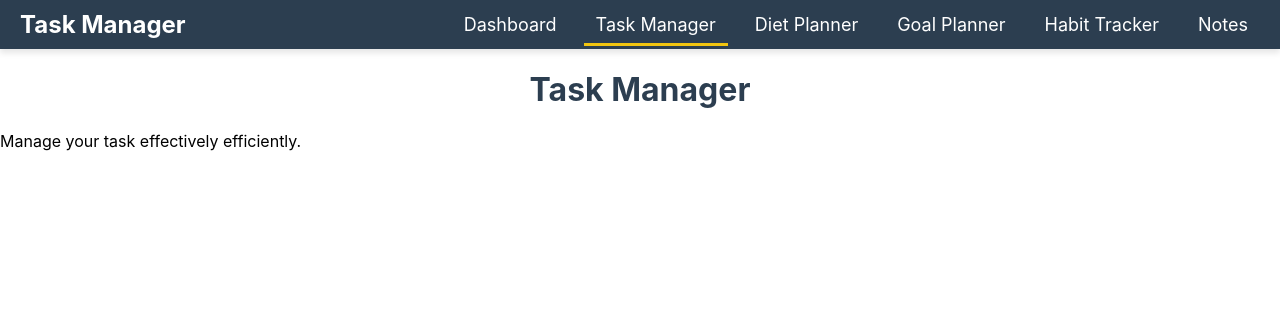
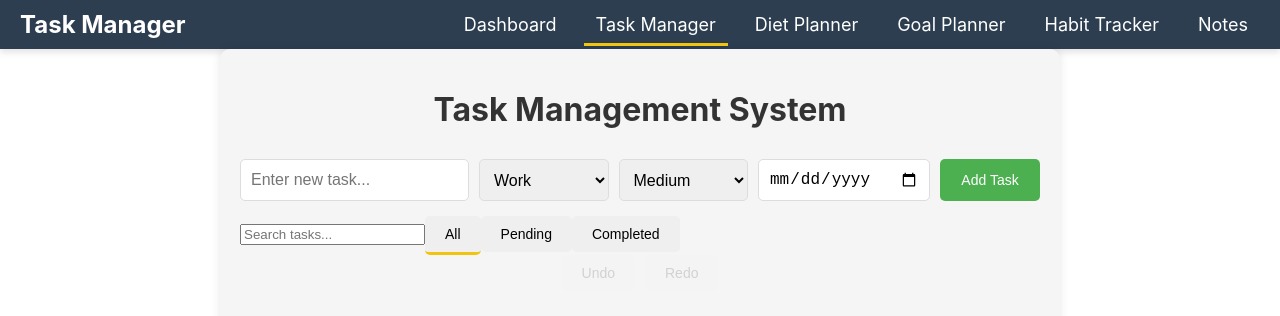
Before and after one commit to Abinaya-balu/Organizehub, a React (Create React App) app: page /taskmanager in a window 1280 px wide. Shown: the top 316 px of the page. Built offline with nearby package versions, Linux system fonts and the light colour scheme.

Commit message:
Add Task Manager Feature

```diff
--- a/src/components/TaskManager.js
+++ b/src/components/TaskManager.js
@@ -1,13 +1,137 @@
+import React, { useState, useContext } from "react";
+import { TaskContext } from "../context/TaskContext";
+import "./TaskManager.css";
 
-import React from 'react';
+const CATEGORIES = ["Work", "Personal", "Shopping", "Health", "Education", "Home", "Finance", "Other"];
 
-function TaskManager() {
+const TaskManager = () => {
+  const { tasks, setTasks } = useContext(TaskContext);
+  const [newTask, setNewTask] = useState("");
+  const [category, setCategory] = useState("Work");
+  const [priority, setPriority] = useState("medium");
+  const [dueDate, setDueDate] = useState("");
+  const [searchTerm, setSearchTerm] = useState("");
+  const [filter, setFilter] = useState("all");
+  const [expandedTask, setExpandedTask] = useState(null);
+
+  const [history, setHistory] = useState([[]]); // Store snapshots of tasks
+  const [historyIndex, setHistoryIndex] = useState(0); // Track current state in history
+
+  // Save history when tasks change
+  const saveHistory = (newTasks) => {
+    const newHistory = history.slice(0, historyIndex + 1); // Remove future states
+    newHistory.push(newTasks); // Add new task state
+    setHistory(newHistory);
+    setHistoryIndex(newHistory.length - 1);
+    setTasks(newTasks);
+  };
+
+  const addTask = () => {
+    if (newTask.trim()) {
+      const newTaskObj = {
+        id: Date.now(),
+        text: newTask,
+        completed: false,
+        priority,
+        category,
+        createdAt: new Date().toISOString(),
+        dueDate: dueDate || null,
+      };
+      saveHistory([...tasks, newTaskObj]);
+      setNewTask("");
+      setDueDate("");
+    }
+  };
+
+  const toggleTask = (taskId) => {
+    const updatedTasks = tasks.map(task =>
+      task.id === taskId ? { ...task, completed: !task.completed } : task
+    );
+    saveHistory(updatedTasks);
+  };
+
+  const deleteTask = (taskId) => {
+    saveHistory(tasks.filter(task => task.id !== taskId));
+  };
+
+  const undo = () => {
+    if (historyIndex > 0) {
+      setHistoryIndex(historyIndex - 1);
+      setTasks(history[historyIndex - 1]);
+    }
+  };
+
+  const redo = () => {
+    if (historyIndex < history.length - 1) {
+      setHistoryIndex(historyIndex + 1);
+      setTasks(history[historyIndex + 1]);
+    }
+  };
+
+  const filteredTasks = tasks.filter(task => {
+    const matchesSearch = task.text.toLowerCase().includes(searchTerm.toLowerCase());
+    const matchesFilter = filter === "all" ||
+                          (filter === "completed" && task.completed) ||
+                          (filter === "pending" && !task.completed);
+    return matchesSearch && matchesFilter;
+  });
+
   return (
-    <div>
-      <h1>Task Manager</h1>
-      <p>Manage your task effectively efficiently.</p>
+    <div className="task-manager">
+      <h1>Task Management System</h1>
+
+      {/* Task Input */}
+      <div className="input-group">
+        <input type="text" value={newTask} onChange={(e) => setNewTask(e.target.value)} placeholder="Enter new task..." />
+        <select value={category} onChange={(e) => setCategory(e.target.value)}>
+          {CATEGORIES.map(cat => <option key={cat} value={cat}>{cat}</option>)}
+        </select>
+        <select value={priority} onChange={(e) => setPriority(e.target.value)}>
+          <option value="low">Low</option>
+          <option value="medium">Medium</option>
+          <option value="high">High</option>
+        </select>
+        <input type="date" value={dueDate} onChange={(e) => setDueDate(e.target.value)} />
+        <button onClick={addTask} className="add-button">Add Task</button>
+      </div>
+
+      {/* Search & Filter Controls */}
+      <div className="search-filter-controls">
+        <input type="text" value={searchTerm} onChange={(e) => setSearchTerm(e.target.value)} placeholder="Search tasks..." />
+        <button onClick={() => setFilter("all")} className={filter === "all" ? "active" : ""}>All</button>
+        <button onClick={() => setFilter("pending")} className={filter === "pending" ? "active" : ""}>Pending</button>
+        <button onClick={() => setFilter("completed")} className={filter === "completed" ? "active" : ""}>Completed</button>
+      </div>
+
+      {/* Undo / Redo Controls */}
+      <div className="history-controls">
+        <button onClick={undo} disabled={historyIndex <= 0}>Undo</button>
+        <button onClick={redo} disabled={historyIndex >= history.length - 1}>Redo</button>
+      </div>
+
+      {/* Task List */}
+      <div className="task-list">
+        {filteredTasks.map(task => (
+          <div key={task.id} className={`task-item priority-${task.priority} ${task.completed ? "completed" : ""}`}>
+            <input type="checkbox" checked={task.completed} onChange={() => toggleTask(task.id)} />
+            <span>{task.text} - {task.category}</span>
+            <button onClick={() => deleteTask(task.id)} className="delete-button">Delete</button>
+            <button onClick={() => setExpandedTask(expandedTask === task.id ? null : task.id)} className="expand-button">
+              {expandedTask === task.id ? "Collapse" : "Expand"}
+            </button>
+
+            {/* Expanded Task Details */}
+            {expandedTask === task.id && (
+              <div className="task-details">
+                <p>Priority: {task.priority}</p>
+                <p>Due Date: {task.dueDate ? new Date(task.dueDate).toLocaleDateString() : "No due date"}</p>
+              </div>
+            )}
+          </div>
+        ))}
+      </div>
     </div>
   );
-}
+};
 
 export default TaskManager;
```
